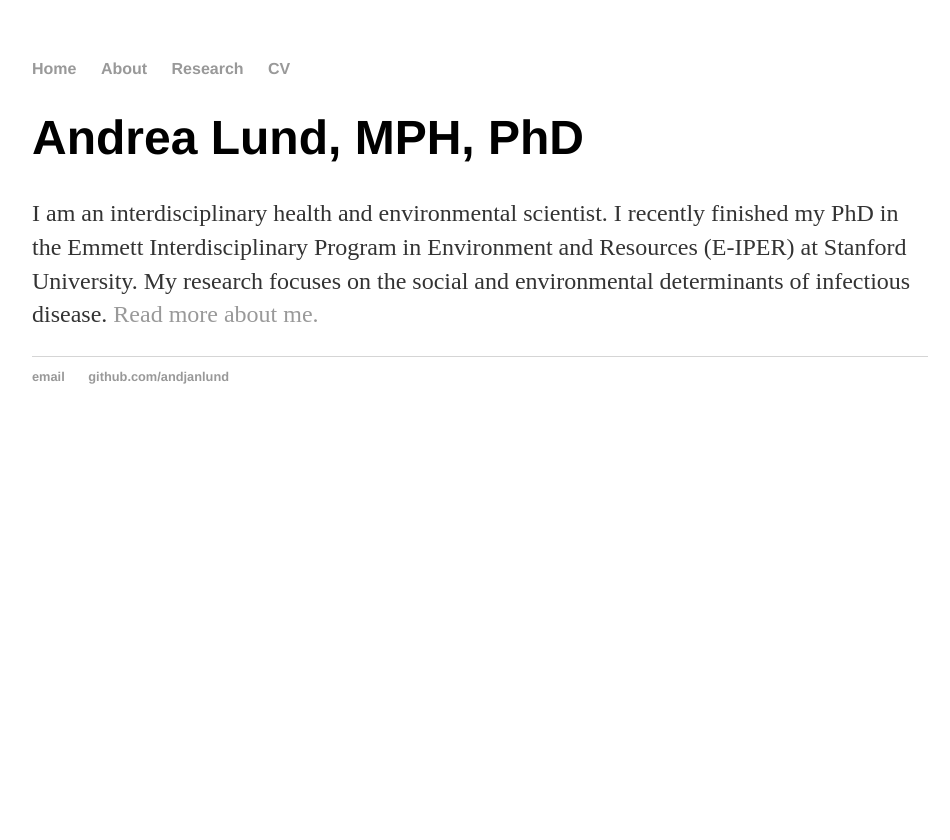
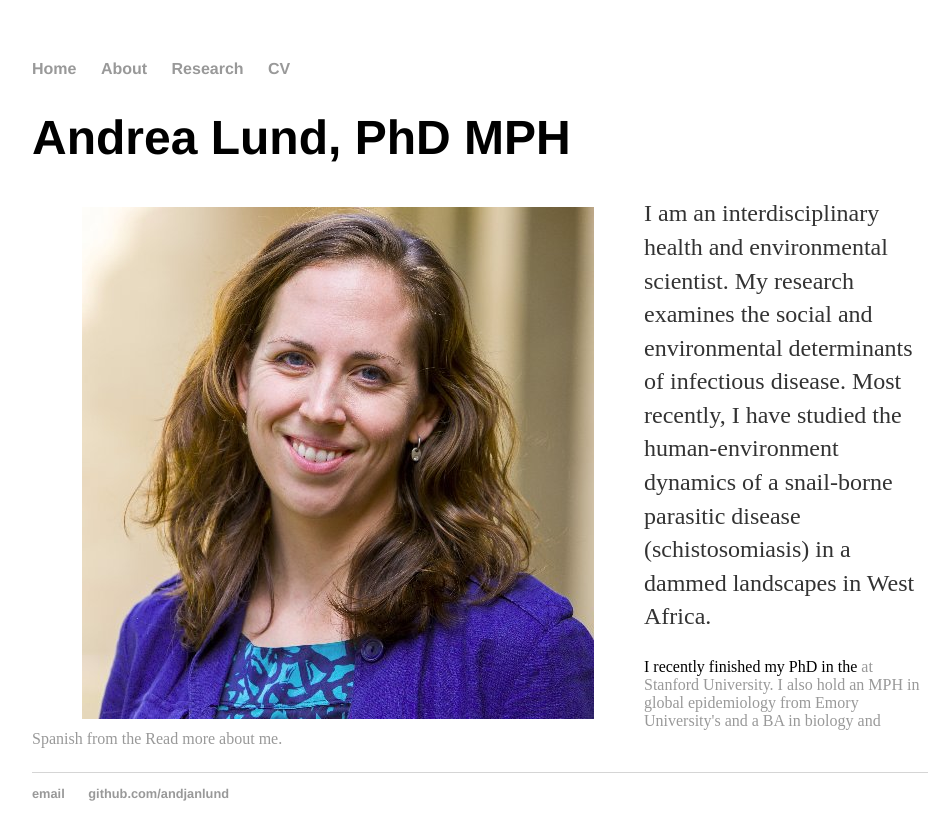
Before and after one commit to andjanlund/andjanlund.github.io, a Jekyll site: the page built from index.html, in a window 1280 px wide. Shown: the top 840 px of the page, without its empty margins (160-1110 px from the left). Built offline with Jekyll 4.4.1, drawn with Linux system fonts in a browser that asks for light colours.

Commit message:
add urls and headshot to homepage

```diff
--- /dev/null
+++ b/cv/index.html
@@ -0,0 +1,5 @@
+---
+layout: default
+title: CV
+---
+	<h1>{{ page.title }}</h1>
--- a/index.html
+++ b/index.html
@@ -1,14 +1,18 @@
 ---
 layout: default
-title: Andrea Lund, MPH, PhD
+title: Andrea Lund, PhD MPH
 ---
 <div class="blurb">
-	<h1>Andrea Lund, MPH, PhD</h1>
+	<h1>Andrea Lund, PhD MPH</h1>
 
-    <p> I am an interdisciplinary health and environmental scientist.
-    I recently finished my PhD in the Emmett Interdisciplinary
-    Program in Environment and Resources (E-IPER) at Stanford University.
-    My research focuses on the social and environmental determinants of
-    infectious disease.
+	<div>
+	<img src="/images/andrea/Lund-headshot.jpg" align = "left"
+	hspace = 50 vspace = 10/>
+	</div>
+
+    <p> I am an interdisciplinary health and environmental scientist. My research       examines the social and environmental determinants of infectious disease. Most recently, I have studied the human-environment dynamics of a snail-borne parasitic disease (schistosomiasis) in a dammed landscapes in West Africa. </p>
+
+    <p> </p>I recently finished my PhD in the <a href = "https://pangea.stanford.edu/eiper" Emmett Interdisciplinary Program in Environment and Resources (E-IPER) </a> at Stanford University. I also hold an MPH in global epidemiology from Emory University's <a href = "https://www.sph.emory.edu"" Rollins School of Public Health </a> and a BA in biology and Spanish from the <a href = "https://morris.umn.edu University of Minnesota, Morris </a>.
+
 	<a href="/about">Read more about me.</a></p>
 </div><!-- /.blurb -->
```
Also changed, not shown: images/andrea/Lund-headshot.jpg (added), images/mosquitoes/larvae.jpg (added), images/mosquitoes/unnamed.jpg (added).
